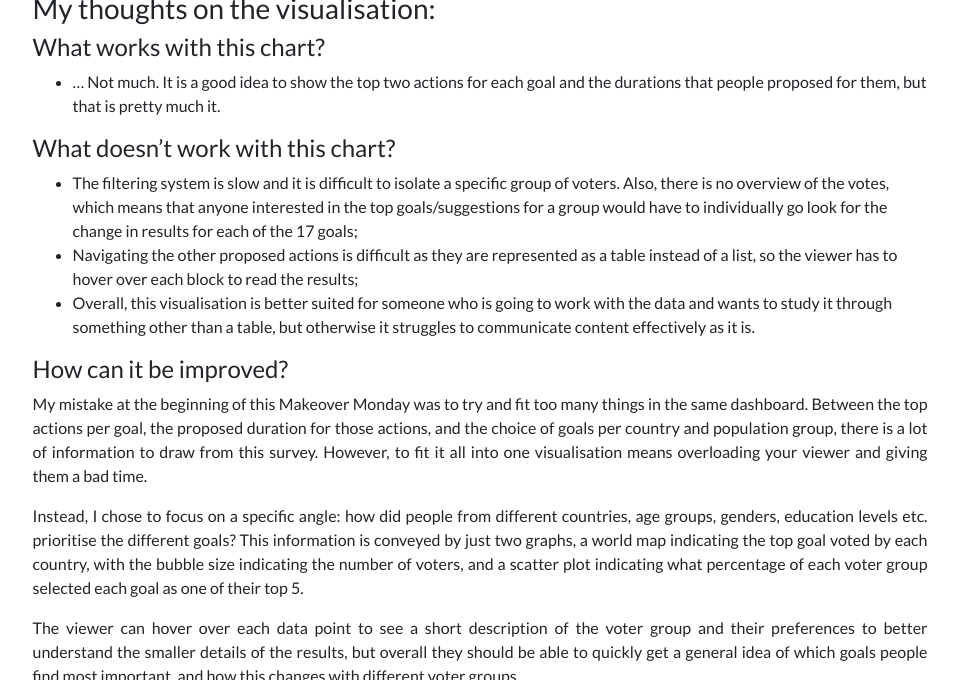
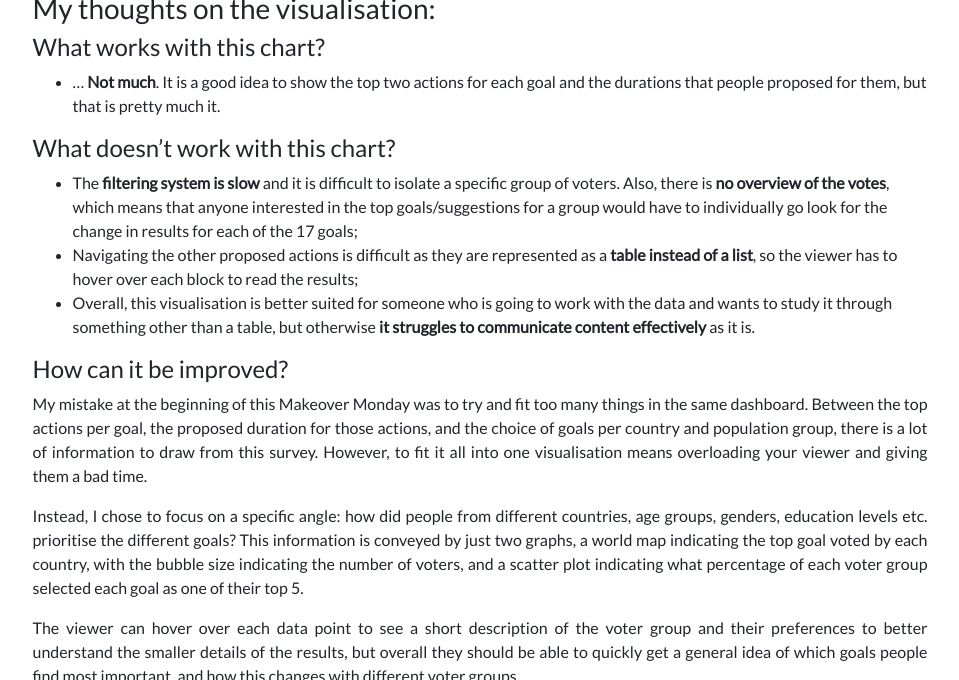
Before and after one commit to alepoptosis/alepoptosis.github.io, a Jekyll site: the page built from _posts/2019-09-18-w38_makeover_monday.md, in a window 1280 px wide and 900 px high, scrolled down 985 px, cut to the strip 188-868 px from the top of the window. Shown: the whole strip, without its empty margins (160-1119 px from the left). Built offline with Jekyll 4.4.1, drawn with Linux system fonts in a browser that asks for light colours; nearby versions of some CDN libraries; some of the changed text lies outside the part shown.

Commit message:
MM w38 edit

````diff
--- a/_posts/2019-09-18-w38_makeover_monday.md
+++ b/_posts/2019-09-18-w38_makeover_monday.md
@@ -14,13 +14,13 @@ This week's Makeover Monday was in collaboration with the UN SDG Action Campaign
 
 ### What works with this chart?
 
-- ... Not much. It is a good idea to show the top two actions for each goal and the durations that people proposed for them, but that is pretty much it.
+- ... **Not much**. It is a good idea to show the top two actions for each goal and the durations that people proposed for them, but that is pretty much it.
 
 ### What doesn't work with this chart?
 
-- The filtering system is slow and it is difficult to isolate a specific group of voters. Also, there is no overview of the votes, which means that anyone interested in the top goals/suggestions for a group would have to individually go look for the change in results for each of the 17 goals;
-- Navigating the other proposed actions is difficult as they are represented as a table instead of a list, so the viewer has to hover over each block to read the results;
-- Overall, this visualisation is better suited for someone who is going to work with the data and wants to study it through something other than a table, but otherwise it struggles to communicate content effectively as it is.
+- The **filtering system is slow** and it is difficult to isolate a specific group of voters. Also, there is **no overview of the votes**, which means that anyone interested in the top goals/suggestions for a group would have to individually go look for the change in results for each of the 17 goals;
+- Navigating the other proposed actions is difficult as they are represented as a **table instead of a list**, so the viewer has to hover over each block to read the results;
+- Overall, this visualisation is better suited for someone who is going to work with the data and wants to study it through something other than a table, but otherwise **it struggles to communicate content effectively** as it is.
 
 ### How can it be improved?
 
@@ -63,10 +63,11 @@ top_goal_count = pie.groupby(["Country"])["Goal name"].value_counts().to_frame("
 # keep only top value per country
 top_goal_count = top_goal_count.groupby(["Country"])["Votes"].nlargest(1).to_frame()
 ```
-**Note**: for some reason, this code results in a dataframe with two "Country" columns. I have no idea why nor how to not make it do that. If anyone can tell me what I am doing wrong I would wildly appreciate it. Either way, it works, even if in a dirty way.
-**Further note**: some countries are multimodal, i.e. there is more than one most popular goal. For those situations I simply let Python pick any one of them, since this was mostly caused by a very low number of voters, who all chose different goals.
+	**Note**: for some reason, this code results in a dataframe with two "Country" columns. I have no idea why nor how to not make it do that. If anyone can tell me what I am doing wrong I would wildly appreciate it. Either way, it works, even if in a dirty way.
 
-Unfortunately, using a separate dataset for the map meant that I could not use it as a filter for the scatter plot. It would have been cool to see the composition of voters of different countries, but because they were separate tables, I did not know how to make that happen.
+	**Further note**: some countries are multimodal, i.e. there is more than one most popular goal. For those situations I simply let Python pick any one of them, since this was mostly caused by a very low number of voters, who all chose different goals.
+
+	Unfortunately, using a separate dataset for the map meant that I could not use it as a filter for the scatter plot. It would have been cool to see the composition of voters of different countries, but because they were separate tables, I did not know how to make that happen.
 
 - Finally, I learned how to do a neat thing that I ended up not using in the final visualisation: I managed to turn the SDG icons into interactive filters by using custom shapes and an extremely tweaked treemap! I was sad not to use them but they ended up making everything too cluttered. If you're interested in how I did it, here's an [unlisted Tableau dashboard](https://public.tableau.com/profile/alepoptosis#!/vizhome/Notes-Interactiveicons/Selectgoal?publish=yes) which you can play with and download.
 
````
